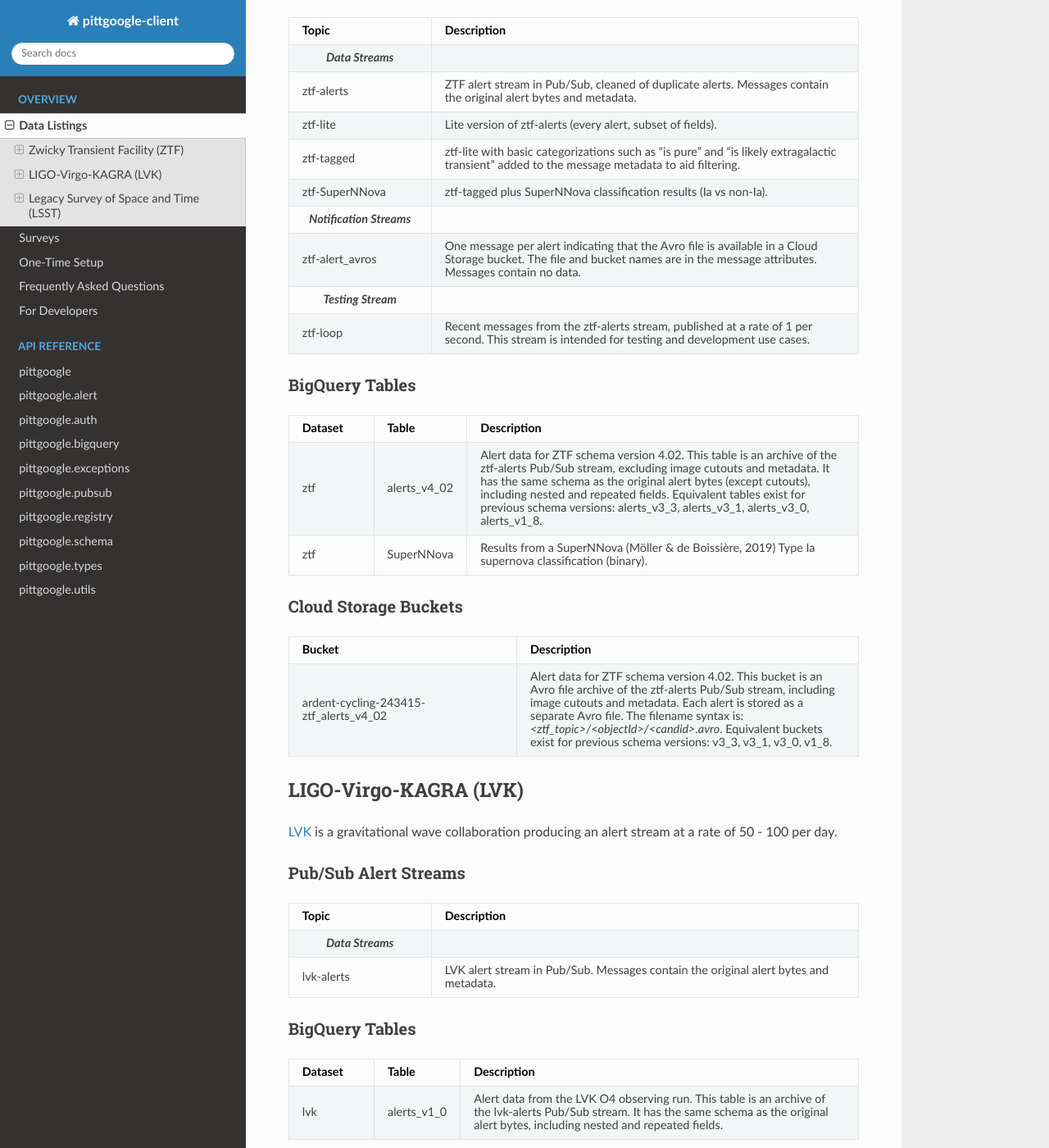
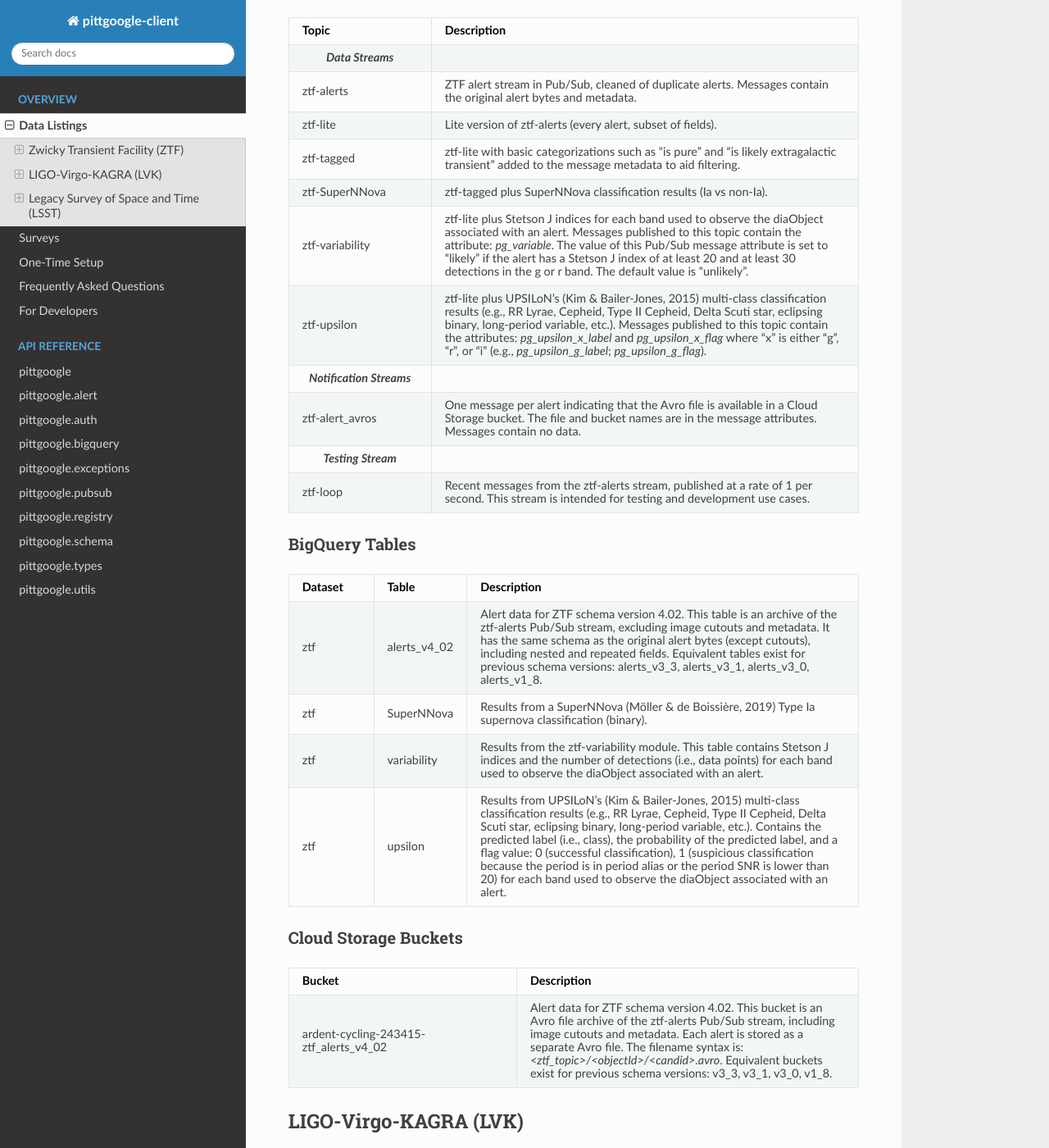
Before and after one commit to mwvgroup/pittgoogle-client, a Sphinx documentation site: the page built from docs/source/listings.rst, in a window 1280 px wide and 1400 px high, scrolled down 749 px. Shown: the whole window at 82% size. Built offline with Sphinx 7.4.7 and the Read the Docs theme 3.1.0, drawn with Linux system fonts in a browser that asks for light colours.

Commit message:
Add new data listings for ZTF

```diff
--- a/docs/source/listings.rst
+++ b/docs/source/listings.rst
@@ -61,6 +61,18 @@
     * - ztf-SuperNNova
       - ztf-tagged plus SuperNNova classification results (Ia vs non-Ia).
 
+    * - ztf-variability
+      - ztf-lite plus Stetson J indices for each band used to observe the diaObject associated with an alert.
+        Messages published to this topic contain the attribute: `pg_variable`. The value of this Pub/Sub message
+        attribute is set to "likely" if the alert has a Stetson J index of at least 20 and at least 30 detections in
+        the g or r band. The default value is "unlikely".
+
+    * - ztf-upsilon
+      - ztf-lite plus UPSILoN's (Kim \& Bailer-Jones, 2015) multi-class classification results (e.g., RR Lyrae,
+        Cepheid, Type II Cepheid, Delta Scuti star, eclipsing binary, long-period variable, etc.). Messages
+        published to this topic contain the attributes: `pg_upsilon_x_label` and `pg_upsilon_x_flag` where "x" is
+        either "g", "r", or "i" (e.g., `pg_upsilon_g_label`; `pg_upsilon_g_flag`).
+
     * - .. centered:: *Notification Streams*
       -
 
@@ -98,6 +110,19 @@
       - SuperNNova
       - Results from a SuperNNova (Möller \& de Boissière, 2019)
         Type Ia supernova classification (binary).
+
+    * - ztf
+      - variability
+      - Results from the ztf-variability module. This table contains Stetson J indices and the number of detections (i.e.,
+        data points) for each band used to observe the diaObject associated with an alert.
+
+    * - ztf
+      - upsilon
+      - Results from UPSILoN's (Kim \& Bailer-Jones, 2015) multi-class classification results (e.g., RR Lyrae,
+        Cepheid, Type II Cepheid, Delta Scuti star, eclipsing binary, long-period variable, etc.). Contains
+        the predicted label (i.e., class), the probability of the predicted label, and a flag value: 0
+        (successful classification), 1 (suspicious classification because the period is in period alias or the period
+        SNR is lower than 20) for each band used to observe the diaObject associated with an alert.
 
 Cloud Storage Buckets
 ^^^^^^^^^^^^^^^^^^^^^
```
Also changed, not shown: CHANGELOG.md (+1 -0 lines).
